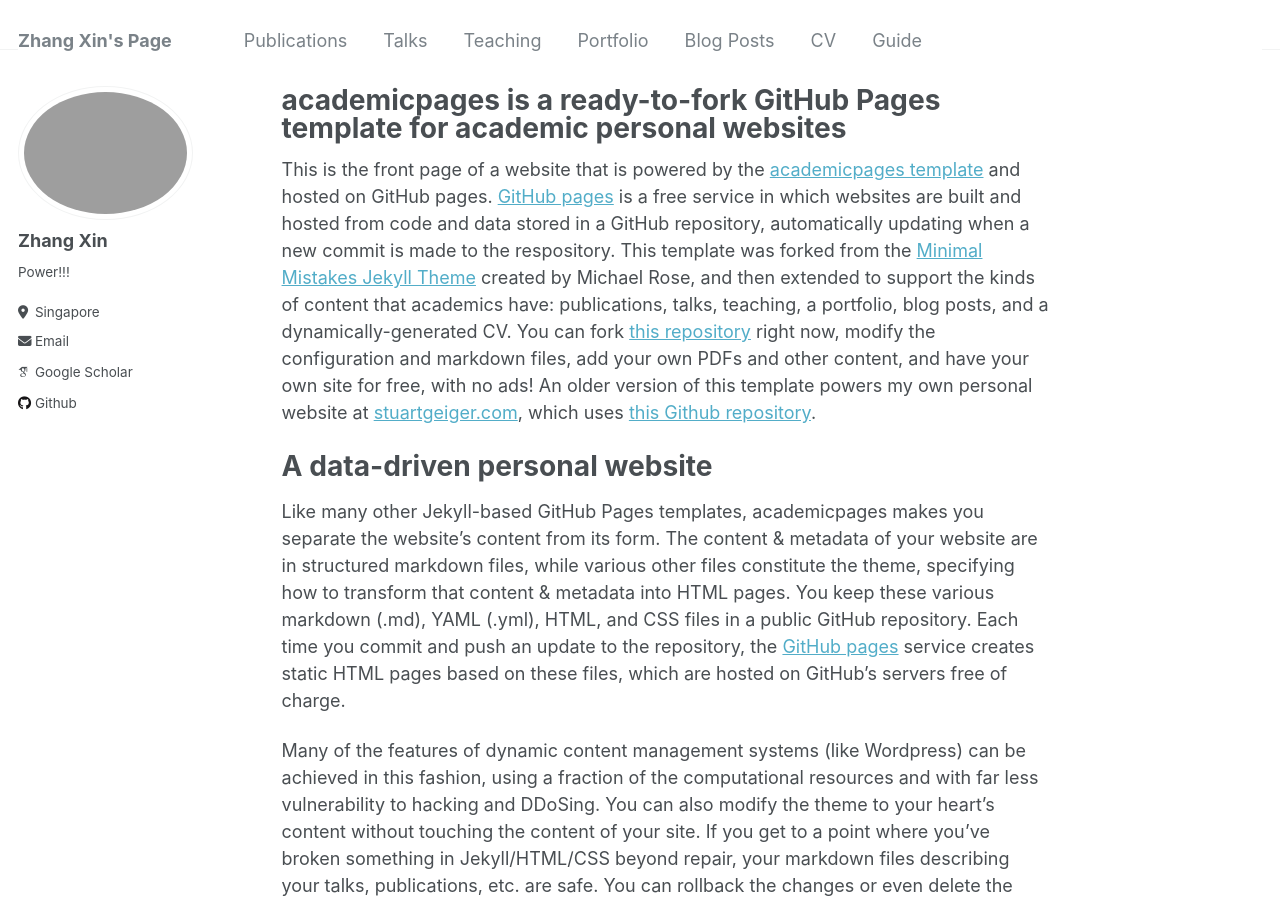
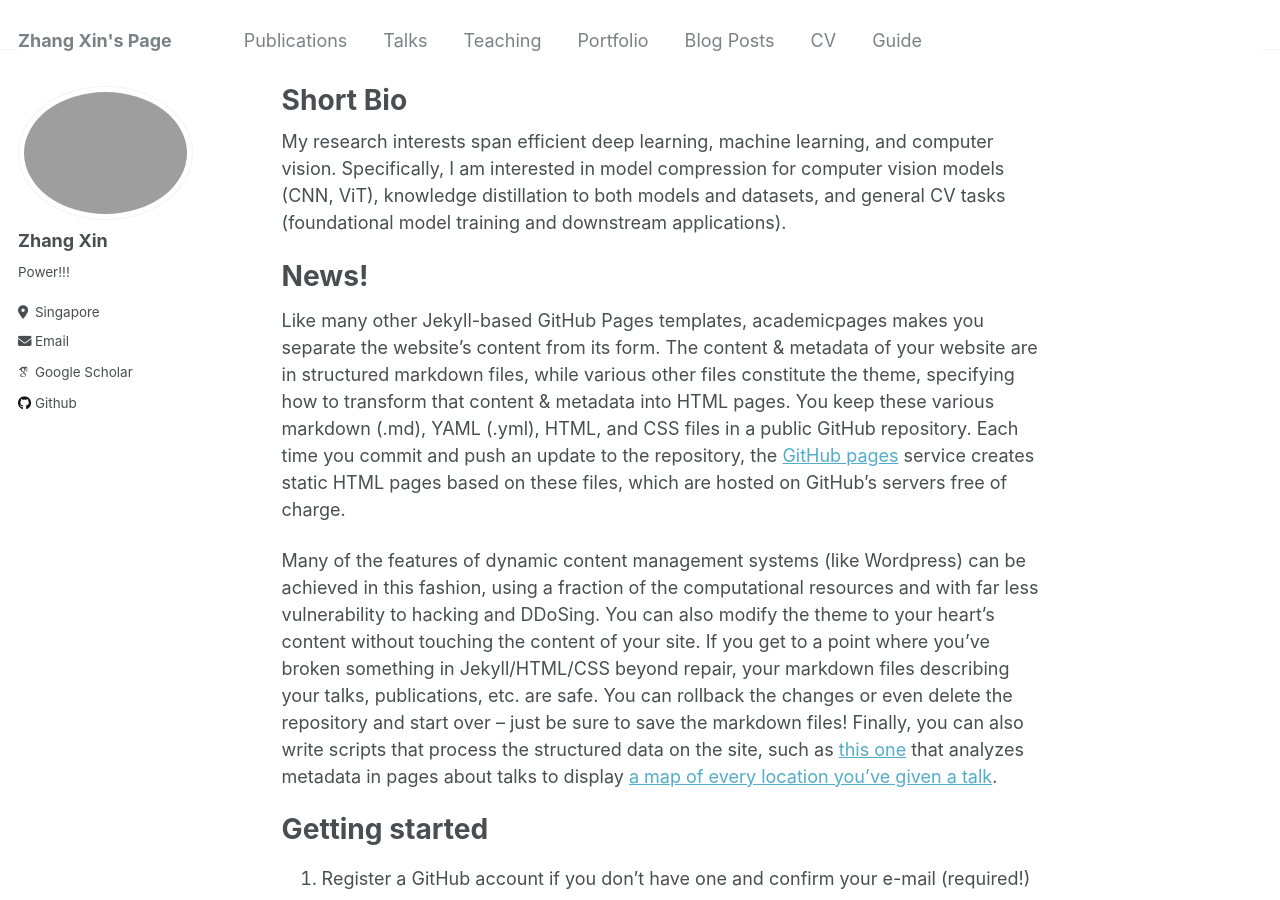
Before and after one commit to Anonymous-f/Anonymous-f.github.io, a Jekyll site: the page built from _pages/about.md, in a window 1280 px wide and 900 px high. Built offline with Jekyll 4.4.1, drawn with Linux system fonts in a browser that asks for light colours; some web fonts are replaced.

Commit message:
Update about.md

```diff
--- a/_pages/about.md
+++ b/_pages/about.md
@@ -1,15 +1,16 @@
 ---
 permalink: /
-title: "academicpages is a ready-to-fork GitHub Pages template for academic personal websites"
+title: "Short Bio"
 author_profile: true
 redirect_from:
   - /about/
   - /about.html
 ---
 
-This is the front page of a website that is powered by the [academicpages template](https://github.com/academicpages/academicpages.github.io) and hosted on GitHub pages. [GitHub pages](https://pages.github.com) is a free service in which websites are built and hosted from code and data stored in a GitHub repository, automatically updating when a new commit is made to the respository. This template was forked from the [Minimal Mistakes Jekyll Theme](https://mmistakes.github.io/minimal-mistakes/) created by Michael Rose, and then extended to support the kinds of content that academics have: publications, talks, teaching, a portfolio, blog posts, and a dynamically-generated CV. You can fork [this repository](https://github.com/academicpages/academicpages.github.io) right now, modify the configuration and markdown files, add your own PDFs and other content, and have your own site for free, with no ads! An older version of this template powers my own personal website at [stuartgeiger.com](http://stuartgeiger.com), which uses [this Github repository](https://github.com/staeiou/staeiou.github.io).
+My research interests span efficient deep learning, machine learning, and computer vision. Specifically, I am interested in model compression for computer vision models (CNN, ViT), knowledge distillation to both models and datasets, and general CV tasks (foundational model training and downstream applications).
 
-A data-driven personal website
+
+News!
 ======
 Like many other Jekyll-based GitHub Pages templates, academicpages makes you separate the website's content from its form. The content & metadata of your website are in structured markdown files, while various other files constitute the theme, specifying how to transform that content & metadata into HTML pages. You keep these various markdown (.md), YAML (.yml), HTML, and CSS files in a public GitHub repository. Each time you commit and push an update to the repository, the [GitHub pages](https://pages.github.com/) service creates static HTML pages based on these files, which are hosted on GitHub's servers free of charge.
 
```
